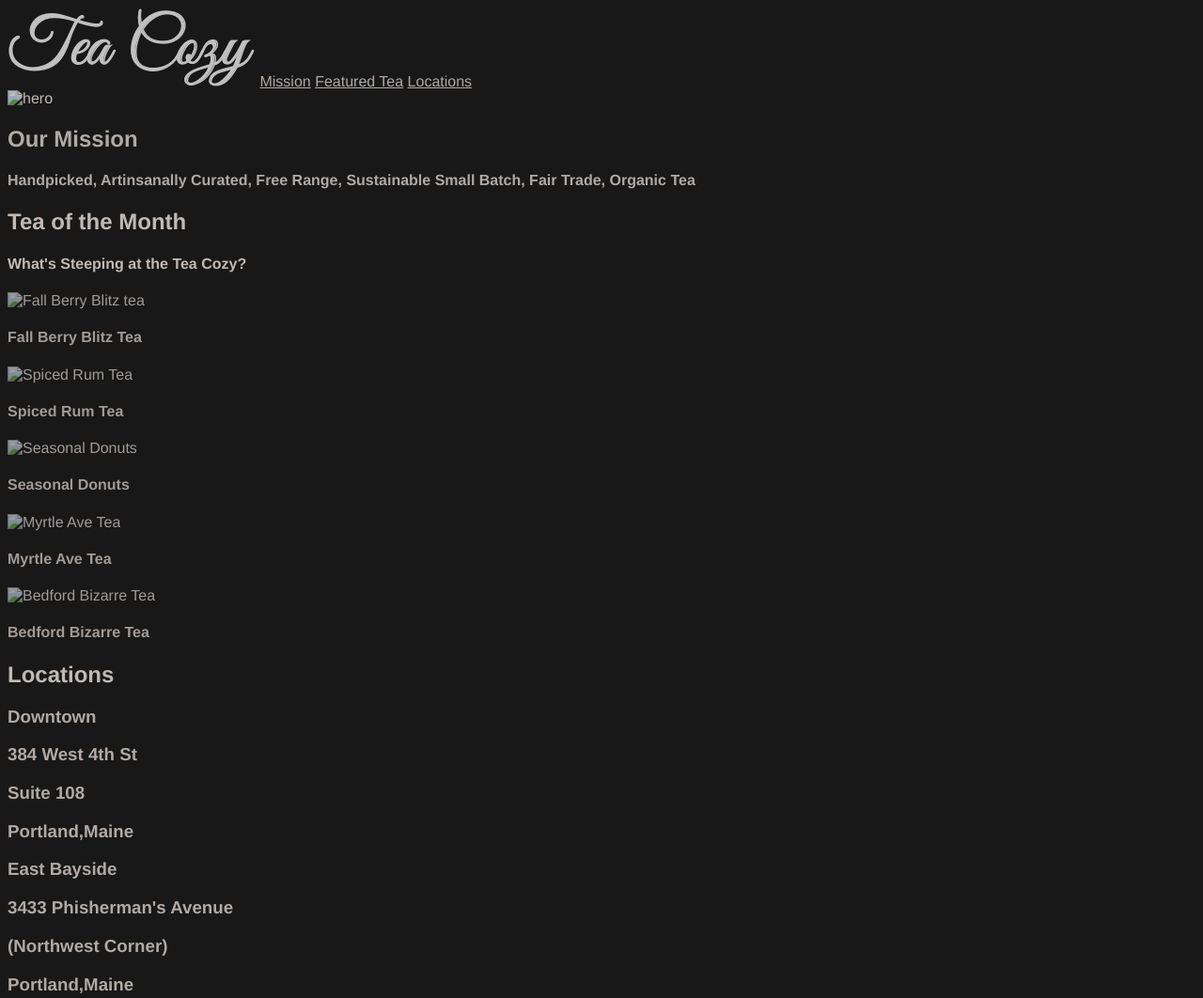
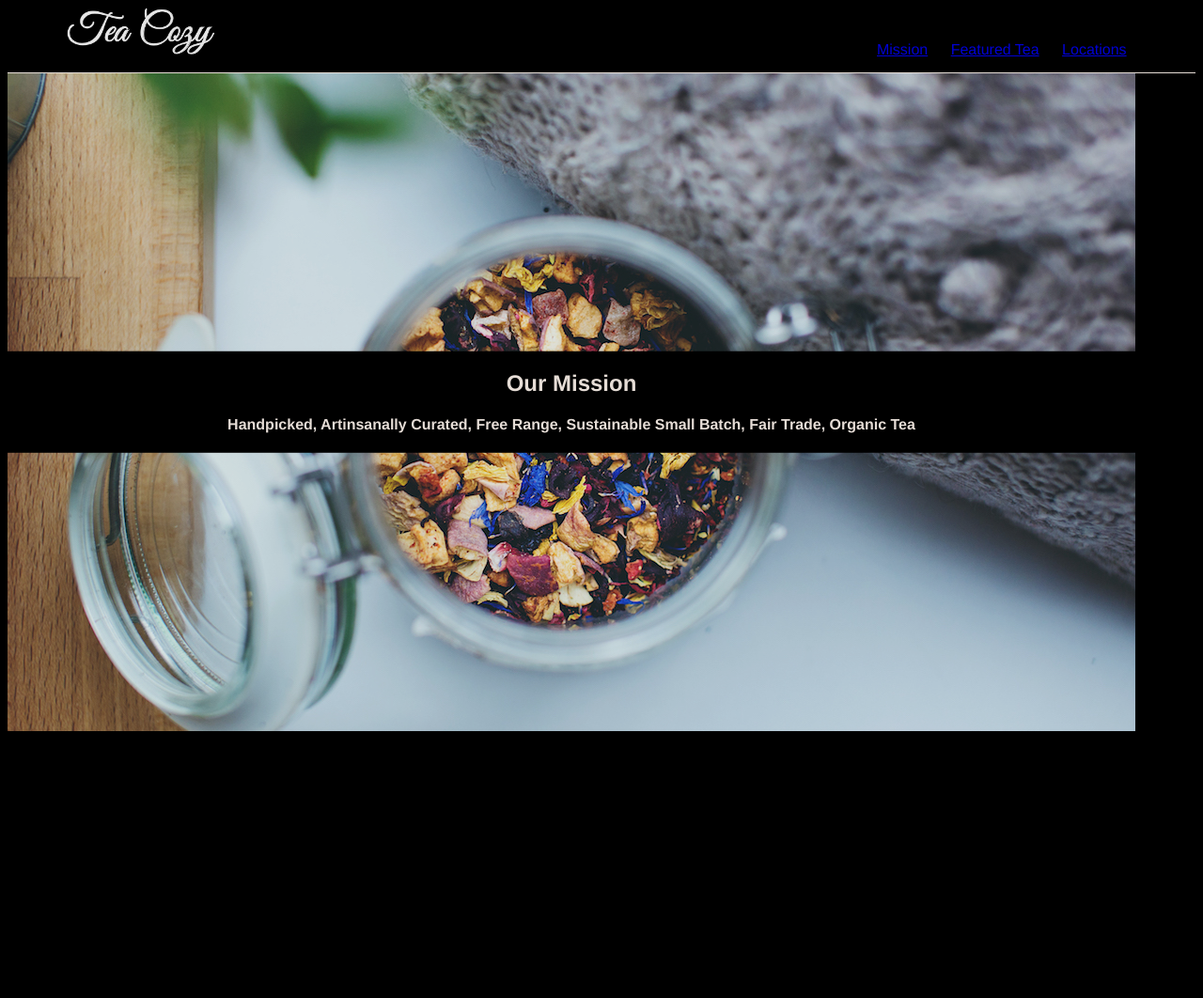
Before and after one commit to daveliew/tea_cozy, a plain HTML site: page index.html in a window 1280 px wide. Shown: the top 1062 px of the page at 94% size. After the commit the page ends 800 px from the top, so only its background shows below. Drawn offline with Linux system fonts and the light colour scheme.

Commit message:
Updated hero image

```diff
--- a/css/style.css
+++ /dev/null
@@ -1,8 +0,0 @@
-*{
-  font-family: Helvetica, Arial, sans-serif;
-  font: 22px;
-  color: seashell;
-  background-color: black;;
-  opacity: 0.9;
-  align-items: center;
-}
--- a/index.html
+++ b/index.html
@@ -5,47 +5,44 @@
     <title>
       Tea Cozy
     </title>
-    <link rel="stylesheet" style ="text/css" href="./css/style.css">
+    <link rel="stylesheet" style ="text/css" href="./resources/css/style.css">
   </head>
 
   <body>
     <nav>
-      <img src="./images/img-tea-cozy-logo.png" alt="logo">
-      <span><a href id="mission">Mission</a></span>
-      <span><a href="featured">Featured Tea</a></span>
-      <span><a href="locations">Locations </a></span>
+      <img src="./resources/images/img-tea-cozy-logo.png" alt="logo">
+      <span><a href="#mission">Mission</a></span>
+      <span><a href="#featured">Featured Tea</a></span>
+      <span><a href="#locations">Locations </a></span>
     </nav>
     <div class="hero">
-      <img src="" alt="hero">
       <div id="mission">
         <h2>Our Mission</h2>
         <h4>Handpicked, Artinsanally Curated, Free Range, Sustainable Small Batch, Fair Trade, Organic Tea</h4>
       </div>
     </div>
-    <div class="featured">
+    <!-- <div class="container">
       <h2>Tea of the Month</h2>
       <h4>What's Steeping at the Tea Cozy?</h4>
-      <div class="teas">
       <div class="row">
-          <img src="" alt="Fall Berry Blitz tea">
+        <img src="./resources/images/img-berryblitz.jpg" alt="Fall Berry Blitz tea">
         <h4>Fall Berry Blitz Tea</h4>
       </div>
       <div class="row">
-          <img src="" alt="Spiced Rum Tea">
+        <img src="./resources/images/img-spiced-rum.jpg" alt="Spiced Rum Tea">
         <h4>Spiced Rum Tea</h4>
       </div>
       <div class="row">
-          <img src="" alt="Seasonal Donuts">
+        <img src="./resources/images/img-donut.jpg" alt="Seasonal Donuts">
         <h4>Seasonal Donuts</h4>
       </div>
       <div class="row">
-          <img src="" alt="Myrtle Ave Tea">
+        <img src="./resources/images/img-myrtle-ave.jpg" alt="Myrtle Ave Tea">
         <h4>Myrtle Ave Tea</h4>
       </div>
       <div class="row">
-          <img src="" alt="Bedford Bizarre Tea">
+        <img src="./resources/images/img-bedford-bizarre.jpg" alt="Bedford Bizarre Tea">
         <h4>Bedford Bizarre Tea</h4>
-        </div>
       </div>
     </div>
     <div class="locations">
@@ -76,6 +73,6 @@
     </div>
     <footer>
       <h4>copyright The Tea Cozy 2017</h4>
-    </footer>
+    </footer> -->
   </body>
 </html>
--- /dev/null
+++ b/resources/css/style.css
@@ -0,0 +1,61 @@
+body{
+  font-family: Helvetica, Arial, sans-serif;
+  font: 22px;
+  color: seashell;
+  background-color: black;
+  opacity: 0.9;
+  text-align: center;
+}
+
+nav{
+  height: 69px;
+  border-bottom: 1px solid seashell;
+}
+
+nav img{
+  height: 50px;
+  margin-left: 10px;
+  margin-right: 700px;
+}
+
+span{
+  color: Seashell;
+  display: inline-block;
+  margin-right: 20px;
+}
+
+.hero {
+  height: 700px;
+  width: 1200px;
+  background-image: url(../images/img-mission-background.jpg);
+  position: relative;
+}
+
+#mission{
+  text-align: center;
+  position: absolute;
+  top: 50%;
+  left: 50%;
+  width: 100%;
+  transform: translate(-50%, -50%);
+  background-color: black;
+}
+
+.featured{
+  display: flex;
+  flex-basis: 1000px;
+  flex-direction: column;
+}
+
+.container img{
+  display: inline-flex;
+}
+
+.contact{
+  text-align: center
+  border: 1px solid red;
+}
+
+footer{
+  display: inline-block;
+}
```
Also changed, not shown: resources/Images/img-berryblitz.jpg (renamed from Images/img-berryblitz.jpg), resources/Images/img-donut.jpg (renamed from Images/img-donut.jpg), resources/Images/img-locations-background.jpg (renamed from Images/img-locations-background.jpg), resources/Images/img-mission-background.jpg (renamed from Images/img-mission-background.jpg), resources/Images/img-myrtle-ave.jpg (renamed from Images/img-myrtle-ave.jpg), resources/Images/img-spiced-rum.jpg (renamed from Images/img-spiced-rum.jpg), resources/Images/img-tea-cozy-logo.png (renamed from Images/img-tea-cozy-logo.png), 3 other files. Lines whose indentation alone changed are shown as unchanged.
